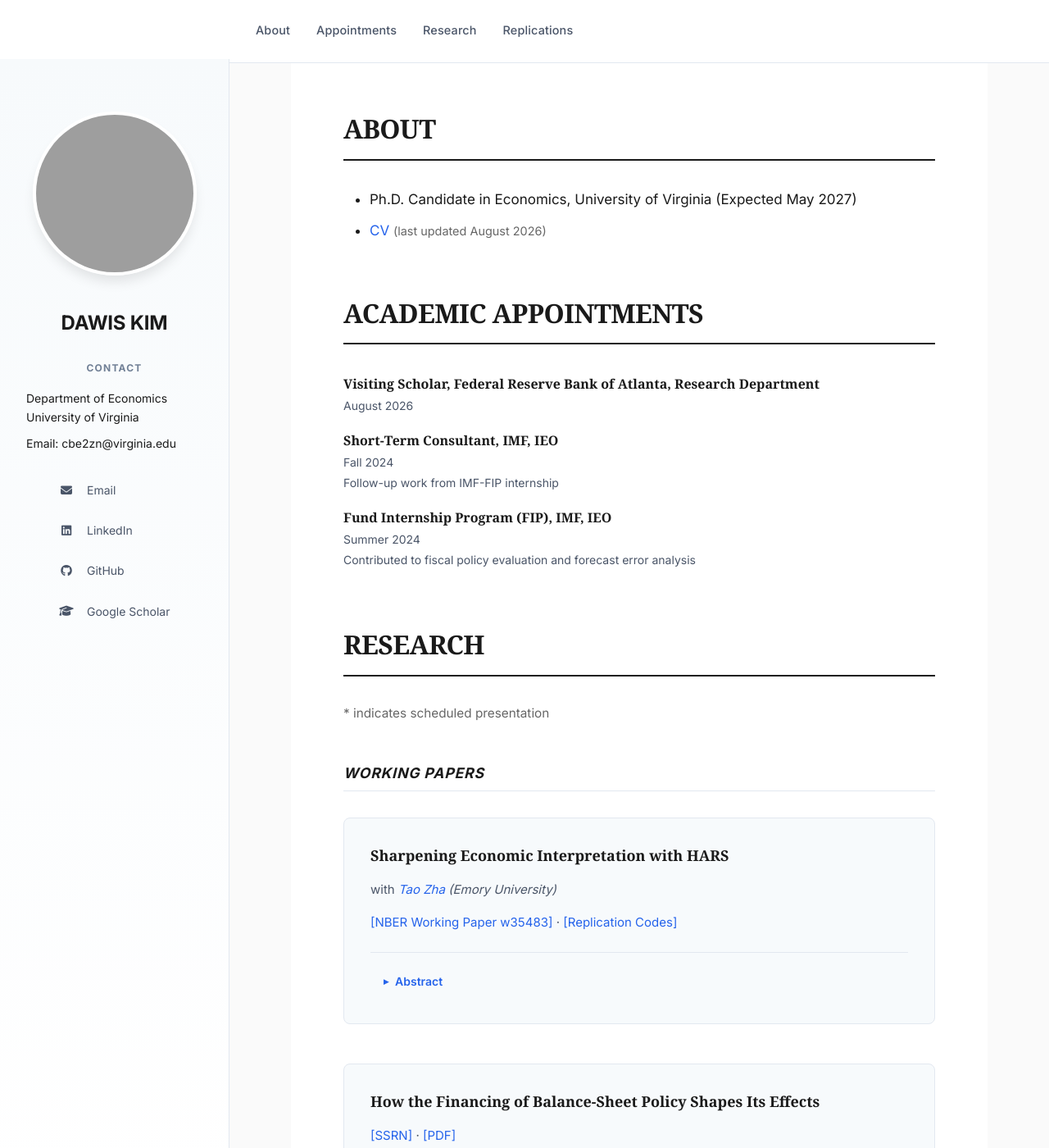
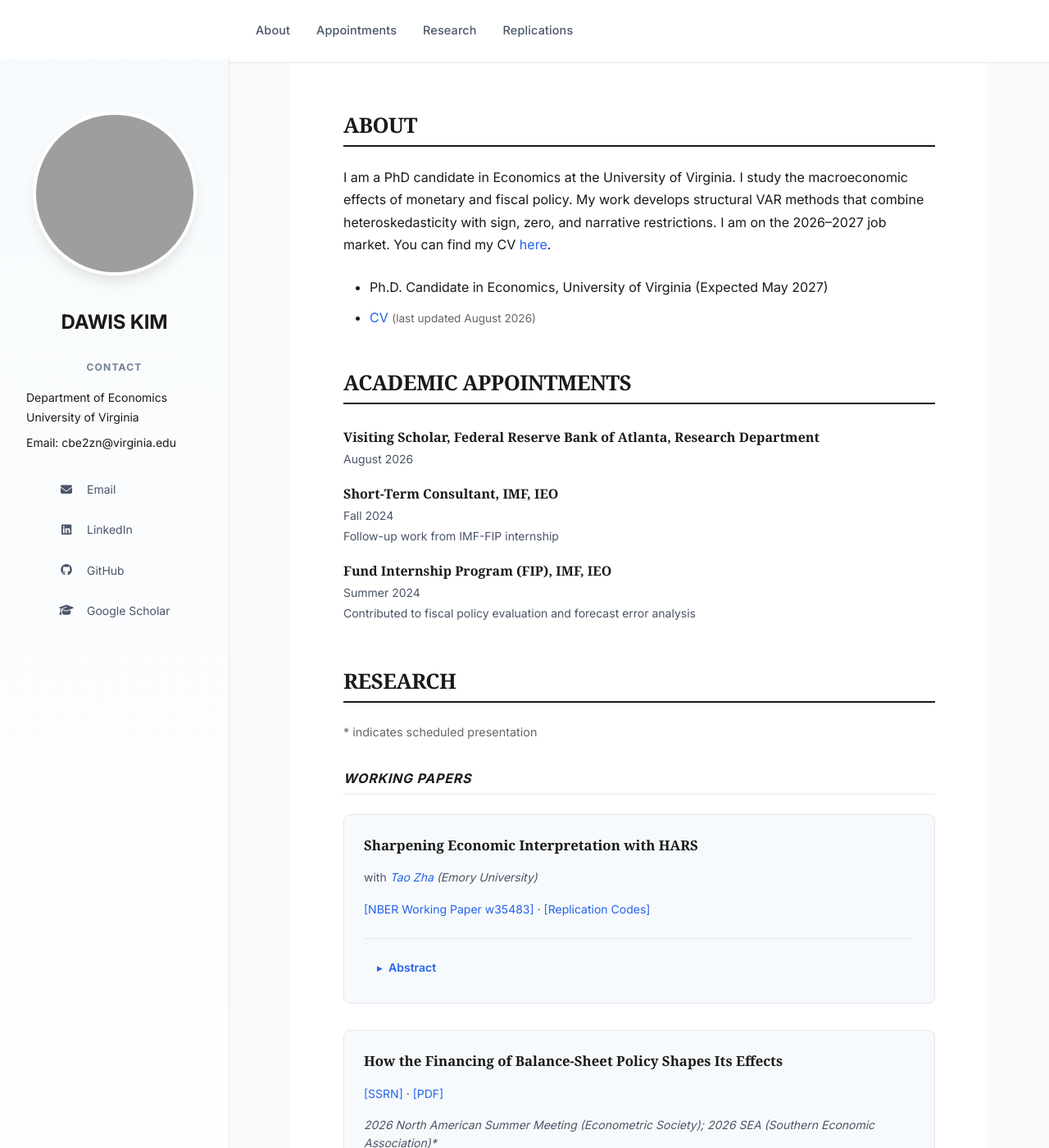
Before and after one commit to davidkim5707/website, a Jekyll site: the page built from index.md, in a window 1280 px wide and 1400 px high. Shown: the whole window at 82% size. Built offline with Jekyll 4.4.1, drawn with Linux system fonts in a browser that asks for light colours; some web fonts are replaced; grey boxes are pictures that could not be loaded.

Commit message:
Add About intro paragraph and reduce main-content font sizes/spacing
Co-Authored-By: Claude Opus 4.8 (1M context) <noreply@anthropic.com>

```diff
--- a/assets/css/style.css
+++ b/assets/css/style.css
@@ -77,7 +77,7 @@ body {
     line-height: 1.8;
     color: var(--color-text-primary);
     background-color: #fafafa;
-    font-size: 17px;
+    font-size: 16px;
     -webkit-font-smoothing: antialiased;
     -moz-osx-font-smoothing: grayscale;
 }
@@ -268,14 +268,14 @@ article {
    =========================== */
 h1 {
     font-family: var(--font-serif);
-    font-size: 2rem;
+    font-size: 1.6rem;
     line-height: 1.3;
-    margin-top: var(--space-3xl);
-    margin-bottom: var(--space-xl);
+    margin-top: var(--space-2xl);
+    margin-bottom: var(--space-lg);
     font-weight: 600;
     color: var(--color-text-primary);
     letter-spacing: -0.02em;
-    padding-bottom: var(--space-md);
+    padding-bottom: var(--space-sm);
     border-bottom: 2px solid var(--color-text-primary);
 }
 
@@ -285,10 +285,10 @@ h1:first-child {
 
 h2 {
     font-family: var(--font-sans);
-    font-size: 1.1rem;
+    font-size: 1rem;
     line-height: 1.4;
-    margin-top: var(--space-2xl);
-    margin-bottom: var(--space-xl);
+    margin-top: var(--space-xl);
+    margin-bottom: var(--space-lg);
     font-weight: 700;
     color: var(--color-text-primary);
     letter-spacing: 0.05em;
@@ -299,9 +299,9 @@ h2 {
 
 h3 {
     font-family: var(--font-sans);
-    font-size: 1.125rem;
+    font-size: 1.05rem;
     line-height: 1.4;
-    margin-top: var(--space-xl);
+    margin-top: var(--space-lg);
     margin-bottom: var(--space-md);
     font-weight: 600;
     color: var(--color-text-primary);
@@ -369,8 +369,8 @@ li {
    Research Publications - Card Design
    =========================== */
 dl {
-    margin-bottom: var(--space-2xl);
-    padding: var(--space-xl);
+    margin-bottom: var(--space-xl);
+    padding: var(--space-lg);
     background-color: var(--color-bg-secondary);
     border-radius: var(--radius-md);
     border: 1px solid var(--color-border);
@@ -414,7 +414,7 @@ dl:hover {
 dt {
     font-family: var(--font-serif);
     font-weight: 600;
-    font-size: 1.125rem;
+    font-size: 1.05rem;
     line-height: 1.5;
     margin-bottom: var(--space-md);
     color: var(--color-text-primary);
@@ -441,7 +441,7 @@ dd {
     margin-left: 0;
     margin-bottom: var(--space-md);
     color: var(--color-text-secondary);
-    font-size: 0.9375rem;
+    font-size: 0.875rem;
     line-height: 1.6;
 }
 
@@ -618,11 +618,11 @@ hr {
     }
 
     h1 {
-        font-size: 2rem;
+        font-size: 1.6rem;
     }
 
     h2 {
-        font-size: 1.375rem;
+        font-size: 1rem;
     }
 }
 
--- a/index.md
+++ b/index.md
@@ -5,6 +5,8 @@ title: About
 
 # ABOUT
 {: #about}
+
+I am a PhD candidate in Economics at the University of Virginia. I study the macroeconomic effects of monetary and fiscal policy. My work develops structural VAR methods that combine heteroskedasticity with sign, zero, and narrative restrictions. I am on the 2026–2027 job market. You can find my CV [here](https://www.dropbox.com/scl/fi/c4uq7ef84mt263tydrm8i/Dawis_Kim_CV.pdf?rlkey=i1wwnm8q14e2rxq02g4kyxkgn&st=96sv37r7&raw=1).
 
 - Ph.D. Candidate in Economics, University of Virginia (Expected May 2027)
 - [CV](https://www.dropbox.com/scl/fi/c4uq7ef84mt263tydrm8i/Dawis_Kim_CV.pdf?rlkey=i1wwnm8q14e2rxq02g4kyxkgn&st=96sv37r7&raw=1) <span style="font-size: 0.85em; color: #666;">(last updated August 2026)</span>
```
